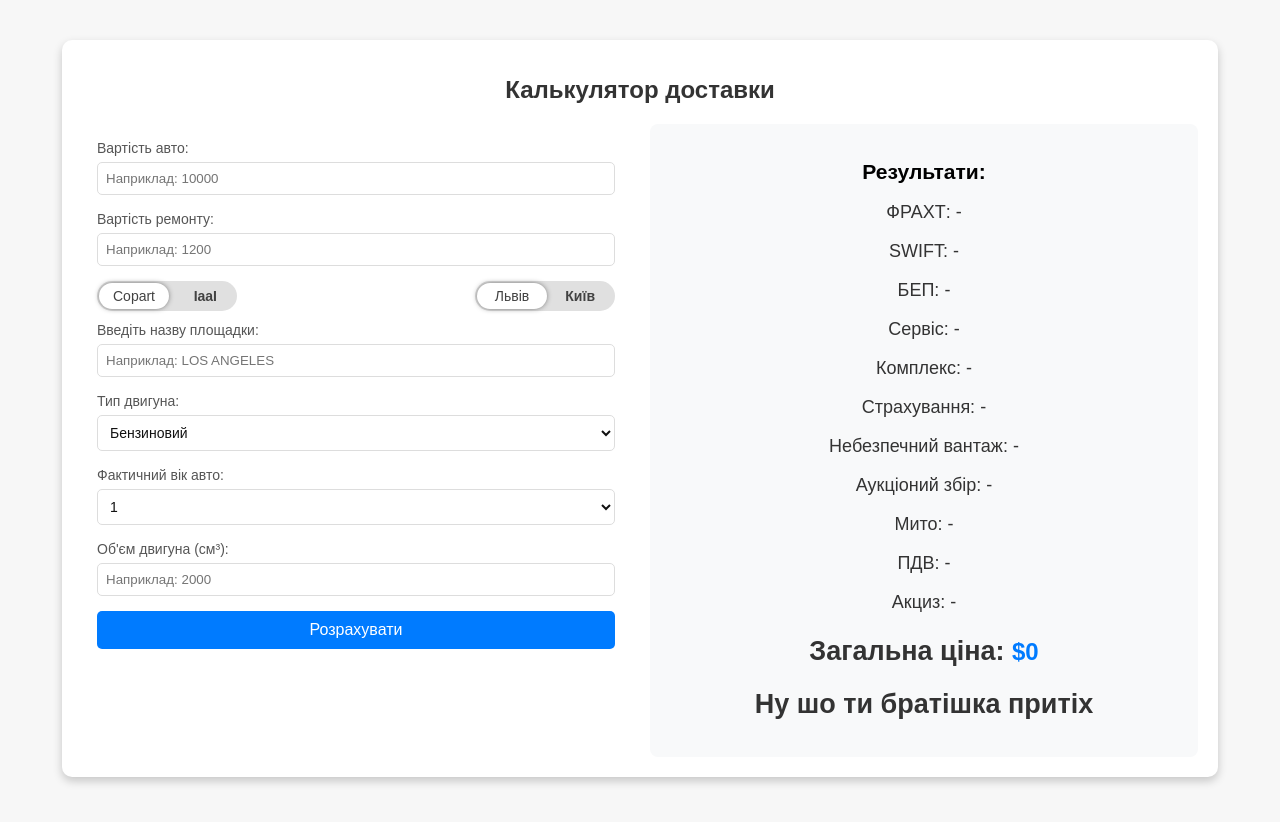
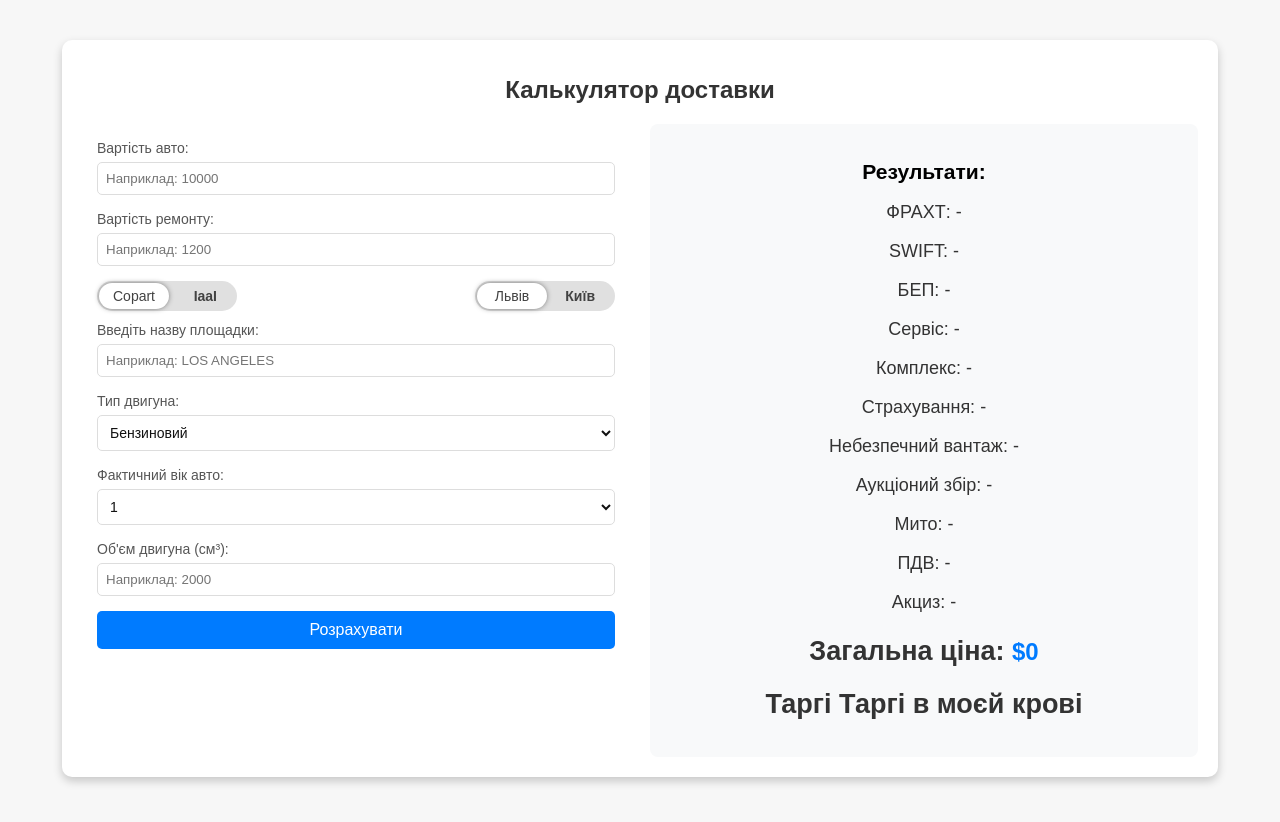
Before and after one commit to UrbanAuto/Calculator, a plain HTML site: page index.html in a window 1280 px wide. Drawn offline with nearby package versions, Linux system fonts and the light colour scheme; no server answers.

Commit message:
Update index.html

```diff
--- a/index.html
+++ b/index.html
@@ -82,7 +82,7 @@
           <p>ПДВ: <span id="pdv">-</span></p>
           <p>Акциз: <span id="accise">-</span></p>
           <h2>Загальна ціна: <span id="total-price">$0</span></h2>
-<h2>Ну шо ти братішка притіх</h2>
+<h2>Таргі Таргі в моєй крові</h2>
         </div>
       </div>
     </div>
```
